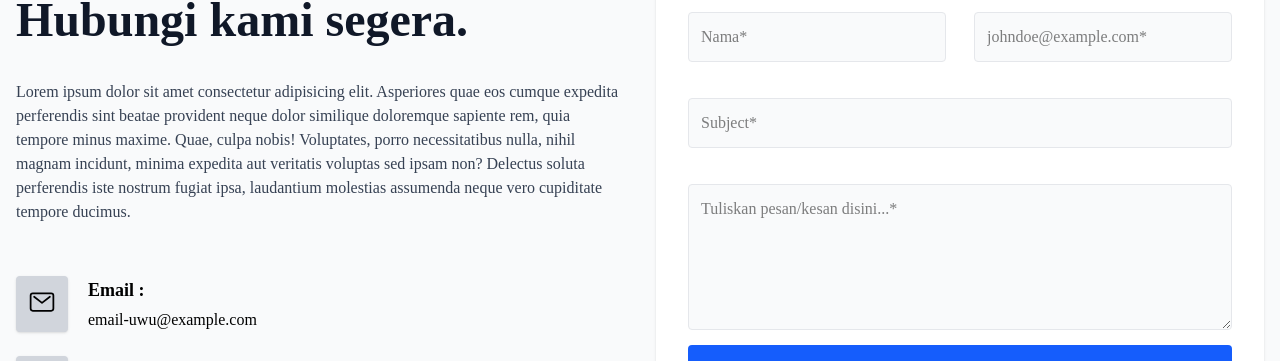
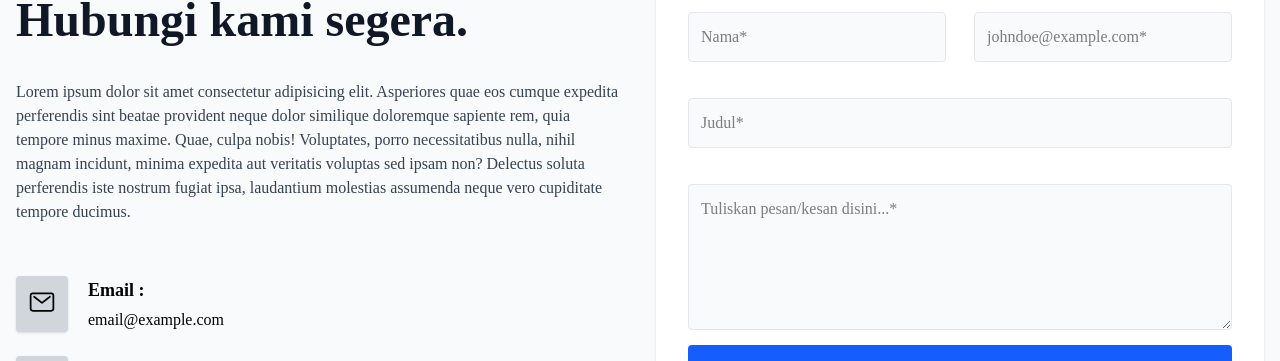
Before and after one commit to mhmddefrizal/BookHotelly-NextJS, a Next.js app in the folder web/: page /kontak in a window 1280 px wide. Shown: the part 364-725 px from the top of the page. Built offline with nearby package versions, Linux system fonts and the light colour scheme; no server answers.

Commit message:
ubah teks aja dan warna

```diff
--- a/web/app/kontak/page.tsx
+++ b/web/app/kontak/page.tsx
@@ -27,7 +27,7 @@ const HalamanKontak = () => {
                 </div>
                 <div className="flex-1">
                   <h4 className="text-lg font-semibold mb-1">Email :</h4>
-                  <p>email-uwu@example.com</p>
+                  <p>email@example.com</p>
                 </div>
               </li>
               <li className="flex gap-5">
--- a/web/components/kontak-form.tsx
+++ b/web/components/kontak-form.tsx
@@ -9,7 +9,7 @@ const KontakForm = () => {
   return (
     <div className="bg-white p-8 rounded-sm shadow-sm">
       {state?.message ? (
-        <div className="p-4 mb text-sm text-gray-900 rounded-lg bg-amber-600" role="alert">
+        <div className="p-4 mb text-sm text-gray-900 rounded-lg bg-blue-300" role="alert">
           <div className="font-medium">{state.message}</div>
         </div>
       ) : null}
@@ -31,7 +31,7 @@ const KontakForm = () => {
           </div>
 
           <div className="md:col-span-2">
-            <input type="text" name="subject" className="bg-gray-50 p-3 border border-gray-200 rounded-sm w-full font-light" placeholder="Subject*" />
+            <input type="text" name="subject" className="bg-gray-50 p-3 border border-gray-200 rounded-sm w-full font-light" placeholder="Judul*" />
 
             <div aria-live="polite" aria-atomic="true">
               <p className="text-sm text-red-500 mt-2">{state?.error?.subject}</p>
```
